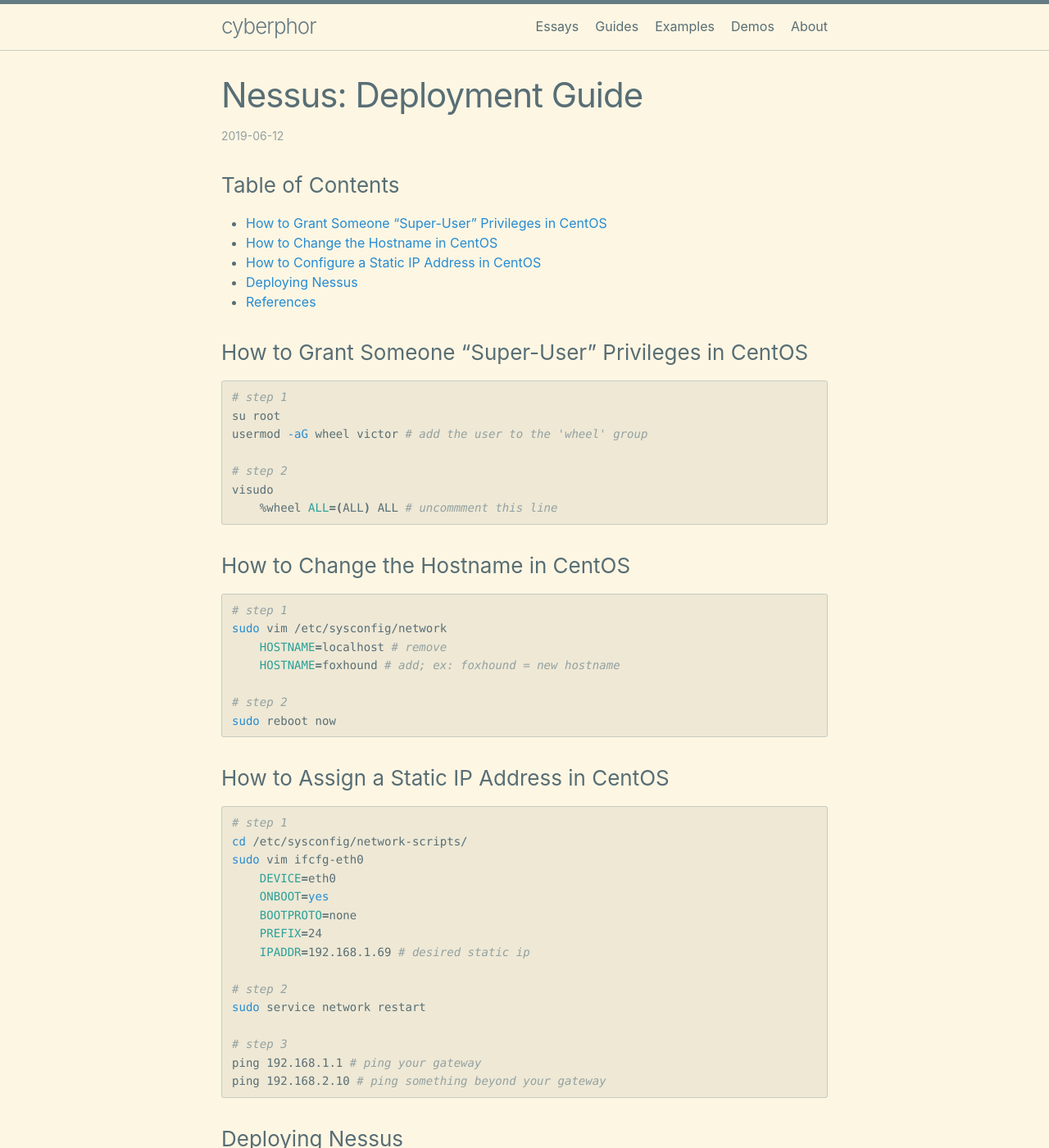
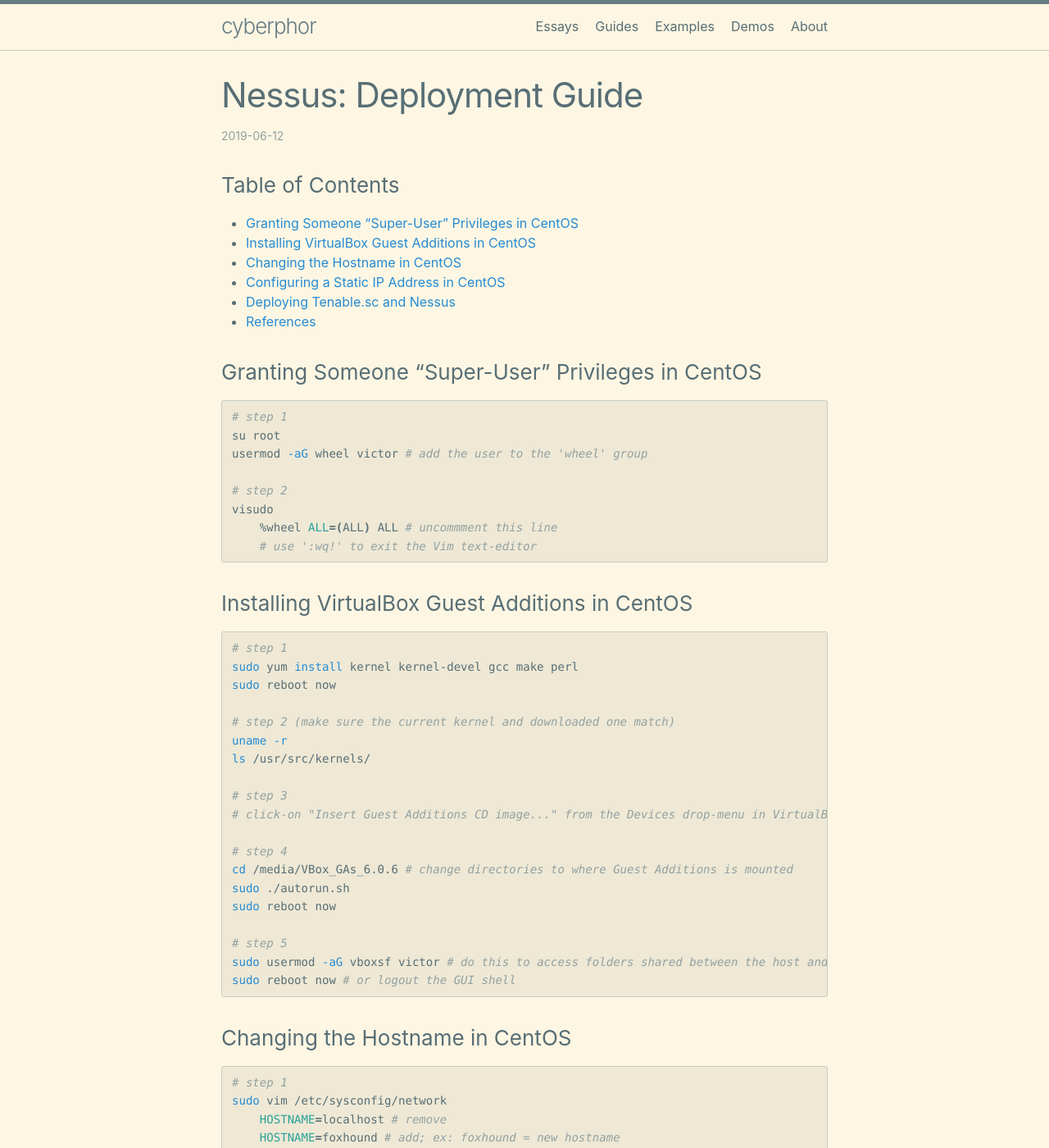
Before and after one commit to cyberphor/blog, a Jekyll site: the page built from _posts/guides/2019-06-12-nessus-deployment-guide.md, in a window 1280 px wide and 1400 px high. Shown: the whole window at 82% size. Built offline with Jekyll 4.4.1, drawn with Linux system fonts in a browser that asks for light colours; some of the changed text lies outside the part shown.

Commit message:
Update 2019-06-12-nessus-deployment-guide.md

````diff
--- a/_posts/guides/2019-06-12-nessus-deployment-guide.md
+++ b/_posts/guides/2019-06-12-nessus-deployment-guide.md
@@ -7,13 +7,14 @@ subcategory: guides
 ---
 
 ### Table of Contents
-* [How to Grant Someone "Super-User" Privileges in CentOS](#how-to-grant-someone-super-user-privileges-in-centos)
-* [How to Change the Hostname in CentOS](#how-to-change-the-hostname-in-centos)
-* [How to Configure a Static IP Address in CentOS](#how-to-assign-a-static-ip-address-in-centos)
-* [Deploying Nessus](#deploying-nessus)
+* [Granting Someone "Super-User" Privileges in CentOS](#granting-someone-super-user-privileges-in-centos)
+* [Installing VirtualBox Guest Additions in CentOS](#installing-virtualbox-guest-additions-in-centos)
+* [Changing the Hostname in CentOS](#changing-the-hostname-in-centos)
+* [Configuring a Static IP Address in CentOS](#assigning-a-static-ip-address-in-centos)
+* [Deploying Tenable.sc and Nessus](#deploying-tenablesc-and-nessus)
 * [References](#references)
 
-### How to Grant Someone "Super-User" Privileges in CentOS
+### Granting Someone "Super-User" Privileges in CentOS
 ```bash
 # step 1
 su root
@@ -22,9 +23,33 @@ usermod -aG wheel victor # add the user to the 'wheel' group
 # step 2
 visudo
     %wheel ALL=(ALL) ALL # uncommment this line
+    # use ':wq!' to exit the Vim text-editor
 ```
 
-### How to Change the Hostname in CentOS
+### Installing VirtualBox Guest Additions in CentOS
+```bash
+# step 1
+sudo yum install kernel kernel-devel gcc make perl
+sudo reboot now
+
+# step 2 (make sure the current kernel and downloaded one match)
+uname -r
+ls /usr/src/kernels/
+
+# step 3
+# click-on "Insert Guest Additions CD image..." from the Devices drop-menu in VirtualBox
+
+# step 4
+cd /media/VBox_GAs_6.0.6 # change directories to where Guest Additions is mounted
+sudo ./autorun.sh
+sudo reboot now
+
+# step 5
+sudo usermod -aG vboxsf victor # do this to access folders shared between the host and guest
+sudo reboot now # or logout the GUI shell
+```
+
+### Changing the Hostname in CentOS
 ```bash
 # step 1
 sudo vim /etc/sysconfig/network
@@ -35,7 +60,7 @@ sudo vim /etc/sysconfig/network
 sudo reboot now
 ```
 
-### How to Assign a Static IP Address in CentOS
+### Assigning a Static IP Address in CentOS
 ```bash
 # step 1
 cd /etc/sysconfig/network-scripts/
@@ -54,7 +79,7 @@ ping 192.168.1.1 # ping your gateway
 ping 192.168.2.10 # ping something beyond your gateway
 ```
 
-### Deploying Nessus
+### Deploying Tenable.sc and Nessus
 1. Identify a hostname for your Tenable.sc server (ex: `<Site><Organizational Code><System Type><Variable>`)
 2. Request a Tenable.sc license (option 1: [DISA ACAS License Request Portal](https://disa.deps.mil/ext/cop/mae/netops/acas/Requests/index.aspx#/))
 3. Install the [CentOS 6.9](http://archive.kernel.org/centos-vault/6.9/isos/x86_64/CentOS-6.9-x86_64-LiveDVD.iso) operating system ([change the hostname](#how-to-change-the-hostname-in-centos) and [configure a static IP address](#how-to-assign-a-static-ip-address-in-centos))
````
